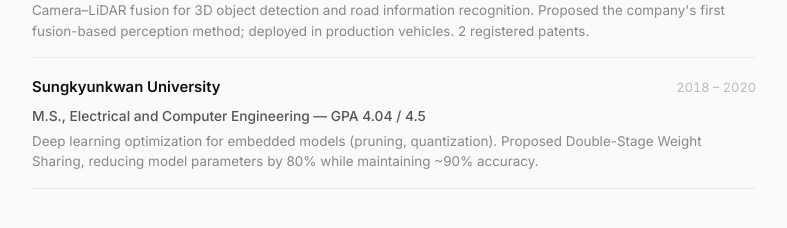
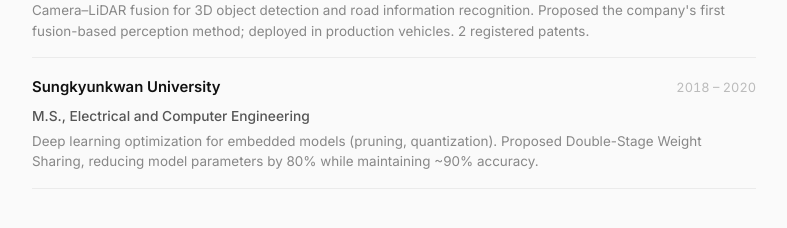
Before and after one commit to tkayyoo/tkayyoo.github.io, a Jekyll site: the page built from index.html, in a window 1280 px wide and 900 px high, scrolled down 1812 px. Shown: the part 539-767 px from the top of the window, without its empty margins (246-1033 px from the left). Built offline with Jekyll 4.4.1, drawn with Linux system fonts in a browser that asks for light colours.

```diff
--- a/index.html
+++ b/index.html
@@ -178,7 +179,7 @@ layout: default
           <span class="exp-org">Sungkyunkwan University</span>
           <span class="exp-period">2018 – 2020</span>
         </div>
-        <div class="exp-role">M.S., Electrical and Computer Engineering — GPA 4.04 / 4.5</div>
+        <div class="exp-role">M.S., Electrical and Computer Engineering</div>
         <div class="exp-desc">Deep learning optimization for embedded models (pruning, quantization). Proposed Double-Stage Weight Sharing, reducing model parameters by 80% while maintaining ~90% accuracy.</div>
       </li>
 
```
Also changed, not shown: other parts of index.html (+2 -1 lines).
